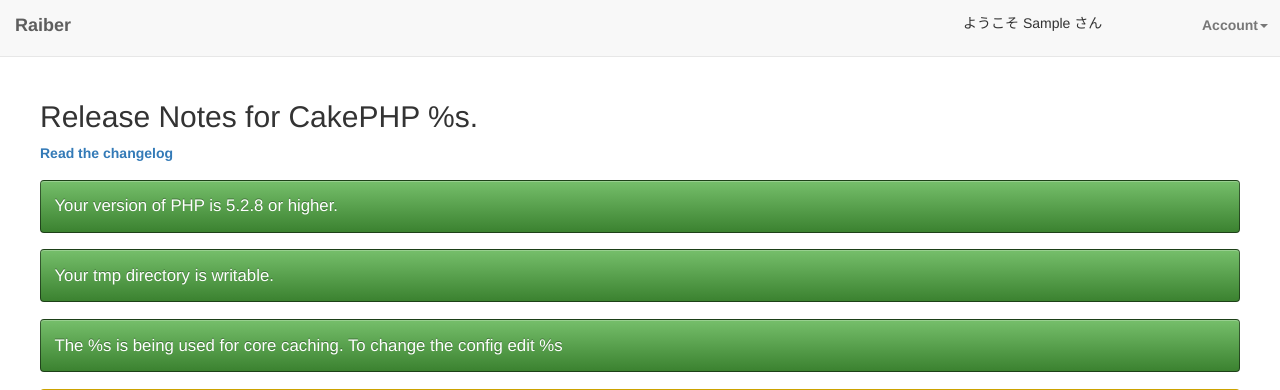
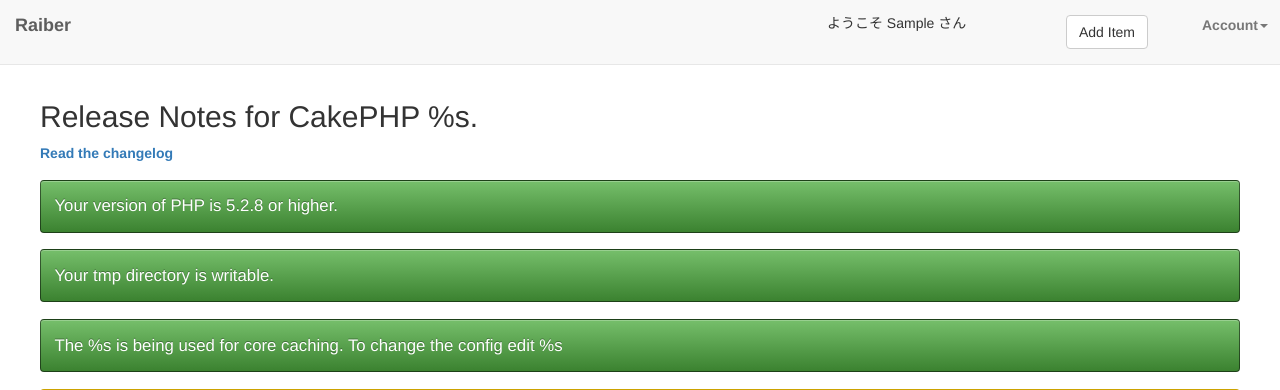
Before and after one commit to Tetsuya11/Raiber_Project, a CakePHP app: the page made by app/View/Pages/home.ctp in a window 1280 px wide. Shown: the top 390 px of the page. Run offline with PHP 8.4 and a stand-in for CakePHP, Linux system fonts and the light colour scheme; the template is opened without the code that fills it: most values are stand-ins (such as "Sample title", 1, 10 or a date in 2020); data that the repository does not hold is empty; some libraries are stand-ins or nearby versions.

Commit message:
init commit

```diff
--- a/app/View/Layouts/default.ctp
+++ b/app/View/Layouts/default.ctp
@@ -61,18 +61,19 @@ $cakeVersion = __d('cake_dev', 'CakePHP %s', Configure::version())
 		<!-- ドロップダウンメニュー -->
 		<ul class="nav navbar-nav navbar-right" >
 			        <li style="margin-top: 6px;"><h5 style="height: 30px; width: 200px; ">ようこそ <?php echo $user_data; ?> さん</h5></li>
+			        <li><?php echo $this->Html->link("<button class=\"btn btn-default\" type=\"submit\">Add Item</button>",
+			        array('action' => 'add'),array('escape'=>false)); ?></li>
 			        <li class="dropdown">
 			        	<a href="#" class="dropdown-toggle" data-toggle="dropdown" role="button" aria-expanded="false" id="searchbtn">
 			        		<img src="" style=""><?php echo 'Account'; ?><span class="caret" ></span>
 			        	</a>
 			        	<ul class="dropdown-menu" role="menu">
 				            <!-- <li><a href="">Login</a></li> -->
-				            <li><?php echo $this->Html->link("Login", array('controller' => 'users', 'action' => 'login')); ?></li>
+				            <li><?php echo $this->Html->link("Login", array('controller' => 'users','action' => 'login')); ?></li>
 				            <li><?php echo $this->Html->link("Logout", array('controller' => 'users','action' => 'logout')); ?></li>
-				            <li class="divider"></li>
 				            <li><?php echo $this->Html->link("新規登録", array('controller' => 'users','action' => 'add')); ?></li>
 				            <li><?php echo $this->Html->link("マイページ", array('controller' => 'users','action' => 'mypage')); ?></li>
-				            <li><?php echo $this->Html->link("退会", array('controller' => 'users','action' => 'cancel')); ?></li>
+				            <li></li>
 			          	</ul>
 			        </li>
 			    </ul>
```
